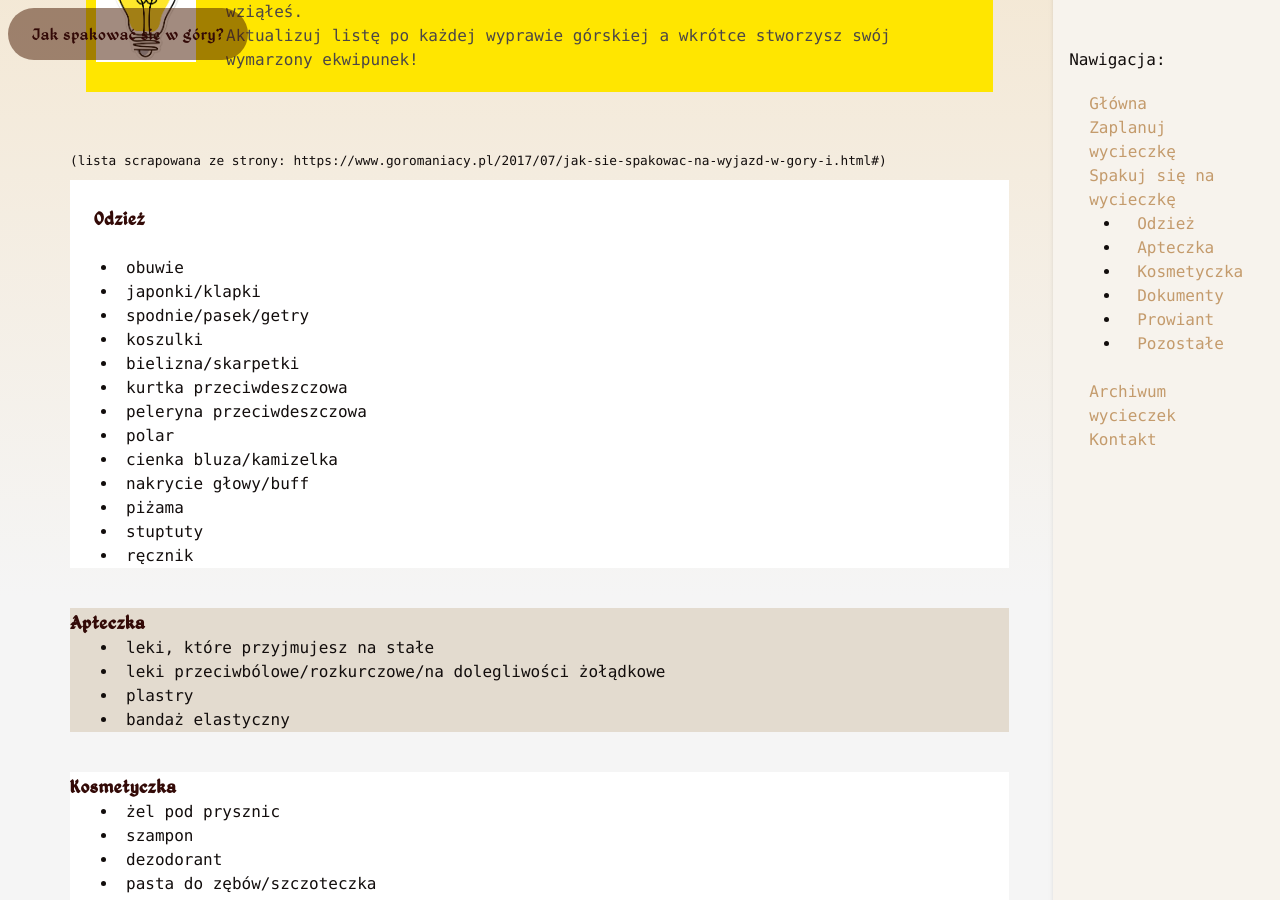
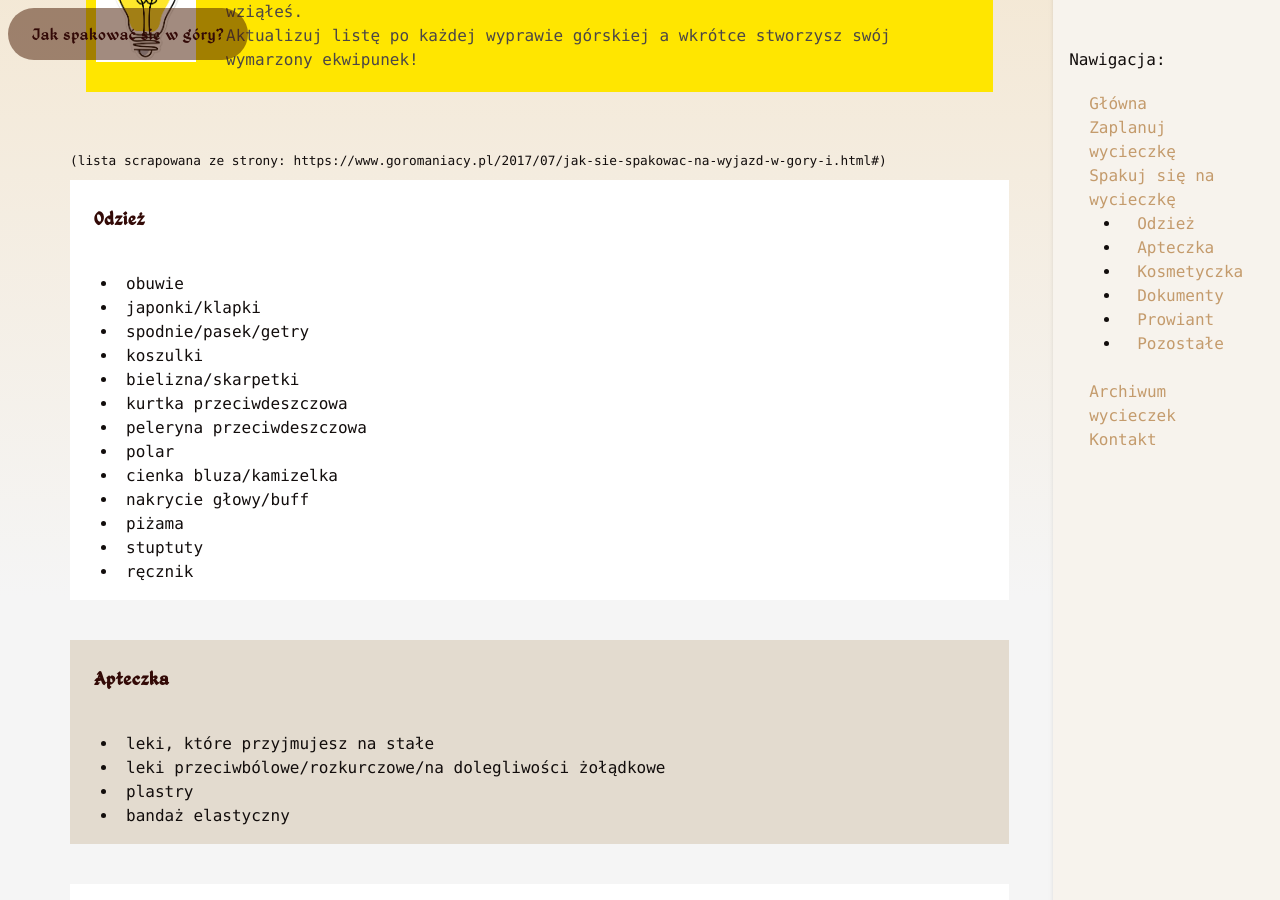
Before and after one commit to kama-pa-go/KGprojects, a Jekyll site: the page built from ekwipunek.md, in a window 1280 px wide and 900 px high, scrolled down 304 px. Built offline with Jekyll 4.4.1, drawn with Linux system fonts in a browser that asks for light colours.

Commit message:
Your commit message here

```diff
--- a/ekwipunek.md
+++ b/ekwipunek.md
@@ -24,8 +24,8 @@ Poniżej znajduje się propozycja co spakować w góry. Poniższa lista jest ori
 <small>(lista scrapowana ze strony: https://www.goromaniacy.pl/2017/07/jak-sie-spakowac-na-wyjazd-w-gory-i.html#)</small>
 <div class="flex flex-col gap-10 w-full">
     <div class="bg-white w-full">
-        <div class="p-6"><a href="/KGprojects/odziez.html"><h2 clas="p-6">Odzież</h2></a></div>
-        <ul class="pl-10">
+        <div class="p-6 -pb-6"><a href="/KGprojects/odziez.html"><h2 clas="p-6">Odzież</h2></a></div>
+        <ul class="pl-10 p-4">
             <li class="pl-2"> obuwie</li>
             <li class="pl-2"> japonki/klapki</li>
             <li class="pl-2"> spodnie/pasek/getry</li>
@@ -42,8 +42,8 @@ Poniżej znajduje się propozycja co spakować w góry. Poniższa lista jest ori
         </ul>
     </div>
     <div class="bg-greyBase w-full">
-        <a href="/KGprojects/apteczka.html"><h2 clas="p-6">Apteczka</h2></a>
-        <ul class="pl-10">
+        <div class="p-6 -pb-6"><a href="/KGprojects/apteczka.html"><h2 clas="p-6">Apteczka</h2></a></div>
+        <ul class="pl-10 p-4">
             <li class="pl-2"> leki, które przyjmujesz na stałe</li>
             <li class="pl-2"> leki przeciwbólowe/rozkurczowe/na dolegliwości żołądkowe</li>
             <li class="pl-2"> plastry</li>
@@ -51,8 +51,8 @@ Poniżej znajduje się propozycja co spakować w góry. Poniższa lista jest ori
         </ul>
     </div>
     <div class="bg-white w-full">
-        <a href="/KGprojects/kosmetyczka.html"><h2 clas="p-6">Kosmetyczka</h2></a>
-        <ul class="pl-10">
+        <div class="p-6 -pb-6"><a href="/KGprojects/kosmetyczka.html"><h2 clas="p-6">Kosmetyczka</h2></a></div>
+        <ul class="pl-10 p-4">
             <li class="pl-2"> żel pod prysznic</li>
             <li class="pl-2"> szampon</li>
             <li class="pl-2"> dezodorant</li>
@@ -69,8 +69,8 @@ Poniżej znajduje się propozycja co spakować w góry. Poniższa lista jest ori
         </ul>
     </div>
     <div class="bg-greyBase w-full">
-        <a href="/KGprojects/dokumenty.html"><h2 clas="p-6">Dokumenty</h2></a>
-        <ul class="pl-10">
+        <div class="p-6 -pb-6"><a href="/KGprojects/dokumenty.html"><h2 clas="p-6">Dokumenty</h2></a></div>
+        <ul class="pl-10 p-4">
             <li class="pl-2"> dowód osobisty/paszport</li>
             <li class="pl-2"> ubezpieczenie (wyjazd zagraniczny)</li>
             <li class="pl-2"> legitymacja</li>
@@ -79,8 +79,8 @@ Poniżej znajduje się propozycja co spakować w góry. Poniższa lista jest ori
         </ul>
     </div>
     <div class="bg-white w-full">
-        <a href="/KGprojects/prowiant.html"><h2 clas="p-6">Prowiant</h2></a>
-        <ul class="pl-10">
+        <div class="p-6 -pb-6"><a href="/KGprojects/prowiant.html"><h2 clas="p-6">Prowiant</h2></a></div>
+        <ul class="pl-10 p-4">
             <li class="pl-2"> kabanosy</li>
             <li class="pl-2"> pasztet/konserwy</li>
             <li class="pl-2"> zupki chińskie</li>
@@ -91,8 +91,8 @@ Poniżej znajduje się propozycja co spakować w góry. Poniższa lista jest ori
         </ul>
     </div>
     <div class="bg-greyBase w-full">
-        <a href="/KGprojects/pozostale.html"><h2 clas="p-6">Pozostałe</h2></a>
-        <ul class="pl-10">
+        <div class="p-6 -pb-6"><a href="/KGprojects/pozostale.html"><h2 clas="p-6">Pozostałe</h2></a></div>
+        <ul class="pl-10 p-4">
             <li class="pl-2"> mapa</li>
             <li class="pl-2"> aparat fotograficzny/statyw</li>
             <li class="pl-2"> baterie/akumulatory/ładowarka</li>
```
